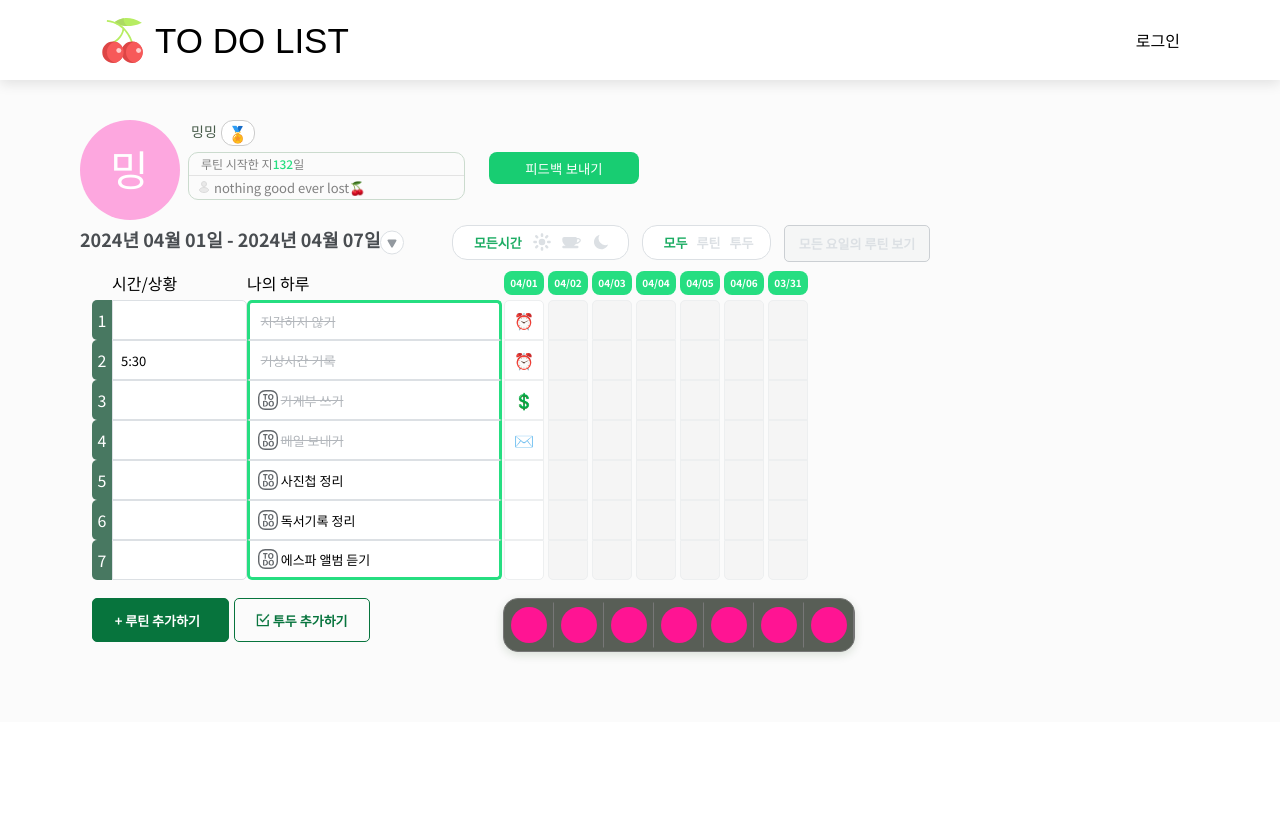
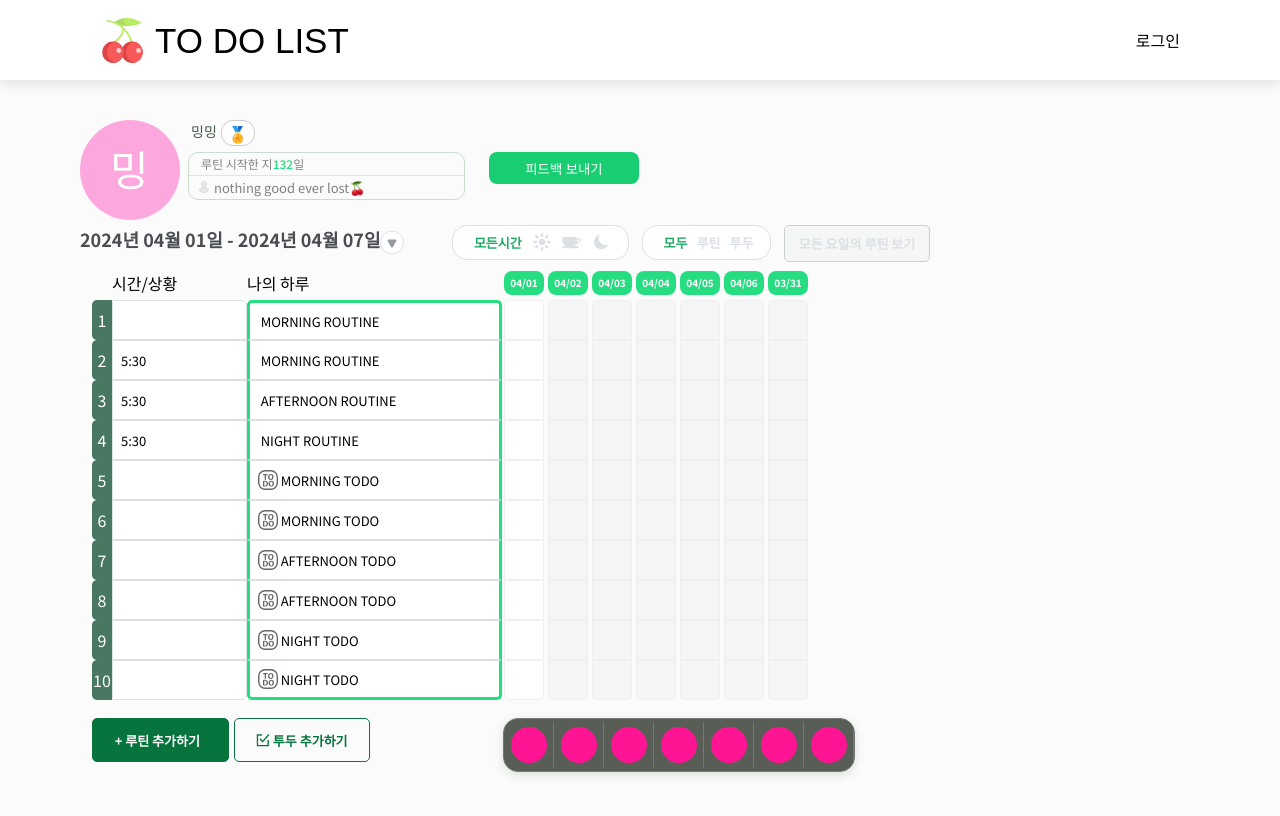
Before and after one commit to hit-that-drum/to-do-list, a React (Create React App) app: page /to-do-list in a window 1280 px wide. Shown: the top 816 px of the page. Built offline with nearby package versions, Linux system fonts and the light colour scheme; a web font is replaced by a local one.

Commit message:
투두 리스트 필터 개발 중

```diff
--- a/src/interfaces/index.interface.ts
+++ b/src/interfaces/index.interface.ts
@@ -2,4 +2,5 @@ export interface TfilterBtnState {
   timeFilter: 'ALLTIME' | 'MORNING' | 'AFTERNOON' | 'NIGHT';
   typeFilter: 'ALLTYPE' | 'ROUTINE' | 'TODO';
   allWeekRoutine: boolean;
+  filterType: 'TIME' | 'TYPE' | 'ALLWEEK';
 }
--- a/src/pages/ToDoList/ToDoTable.tsx
+++ b/src/pages/ToDoList/ToDoTable.tsx
@@ -101,32 +101,45 @@ const ToDoTable = ({
   useEffect(() => {
     const numtodate = numToDate(nowWeekNum);
     const filterTableData = fullTableData?.[numtodate];
+    console.log('filterrr', filterBtnState.timeFilter, filterBtnState.typeFilter, filterBtnState.filterType);
+    if (filterBtnState.filterType === 'TIME') {
       if (filterBtnState.timeFilter === 'ALLTIME') {
+        console.log('ALLTIME');
         setNumbering(filterTableData ? filterTableData.length : 0);
         setRoutinesTodos(filterTableData || []);
       } else if (filterBtnState.timeFilter === 'MORNING') {
+        console.log('MORNING');
         const filteredMorning = filterTableData?.filter((el) => el.timeType === 'MORNING');
         setNumbering(filteredMorning ? filteredMorning.length : 0);
         setRoutinesTodos(filteredMorning || []);
       } else if (filterBtnState.timeFilter === 'AFTERNOON') {
+        console.log('AFTERNOON');
         const filteredAfternoon = filterTableData?.filter((el) => el.timeType === 'AFTERNOON');
         setNumbering(filteredAfternoon ? filteredAfternoon.length : 0);
         setRoutinesTodos(filteredAfternoon || []);
       } else if (filterBtnState.timeFilter === 'NIGHT') {
+        console.log('NIGHT');
         const filteredNight = filterTableData?.filter((el) => el.timeType === 'NIGHT');
         setNumbering(filteredNight ? filteredNight.length : 0);
         setRoutinesTodos(filteredNight || []);
-    } else if (filterBtnState.typeFilter === 'ALLTYPE') {
+      }
+    } else if (filterBtnState.filterType === 'TYPE') {
+      if (filterBtnState.typeFilter === 'ALLTYPE') {
+        console.log('ALLTYPE');
         setNumbering(filterTableData ? filterTableData.length : 0);
         setRoutinesTodos(filterTableData || []);
       } else if (filterBtnState.typeFilter === 'ROUTINE') {
+        console.log('ROUTINE');
         const filteredRoutine = filterTableData?.filter((el) => el.taskType === 'ROUTINE');
+        console.log('f', filteredRoutine);
         setNumbering(filteredRoutine ? filteredRoutine.length : 0);
         setRoutinesTodos(filteredRoutine || []);
       } else if (filterBtnState.typeFilter === 'TODO') {
+        console.log('TODO');
         const filteredTodo = filterTableData?.filter((el) => el.taskType === 'TODO');
         setNumbering(filteredTodo ? filteredTodo.length : 0);
         setRoutinesTodos(filteredTodo || []);
+      }
     }
   }, [filterBtnState, fullTableData, nowWeekNum]);
 
--- a/src/pages/ToDoList/index.tsx
+++ b/src/pages/ToDoList/index.tsx
@@ -54,19 +54,22 @@ const ToDoList = () => {
   const [filterBtnState, setFilterBtnState] = useState<TfilterBtnState>({
     timeFilter: 'ALLTIME',
     typeFilter: 'ALLTYPE',
-    allWeekRoutine: false
+    allWeekRoutine: false,
+    filterType: 'TIME'
   });
-  const { timeFilter, typeFilter, allWeekRoutine } = filterBtnState;
+  const { timeFilter, typeFilter, allWeekRoutine, filterType } = filterBtnState;
   const now = dayjs();
   const [selectDay, setSelectDay] = useState<number | null>(now.day());
 
   const handleChangeFilter = (event: React.MouseEvent<HTMLButtonElement, MouseEvent>) => {
     const { name } = event.currentTarget;
+    console.log('name', name);
     if (name === 'ALLTIME' || name === 'MORNING' || name === 'AFTERNOON' || name === 'NIGHT') {
       setFilterBtnState((prev) => {
         return {
           ...prev,
-          timeFilter: name
+          timeFilter: name,
+          filterType: 'TIME'
         };
       });
     }
@@ -74,7 +77,8 @@ const ToDoList = () => {
       setFilterBtnState((prev) => {
         return {
           ...prev,
-          typeFilter: name
+          typeFilter: name,
+          filterType: 'TYPE'
         };
       });
     }
@@ -82,7 +86,8 @@ const ToDoList = () => {
       setFilterBtnState((prev) => {
         return {
           ...prev,
-          allWeekRoutine: !allWeekRoutine
+          allWeekRoutine: !allWeekRoutine,
+          filterType: 'ALLWEEK'
         };
       });
     }
@@ -105,7 +110,12 @@ const ToDoList = () => {
             </button>
           </div>
           <div className="routine-table-wrapper">
-            <FilterButtonSection timeFilter={timeFilter} typeFilter={typeFilter} allWeekRoutine={allWeekRoutine}>
+            <FilterButtonSection
+              timeFilter={timeFilter}
+              typeFilter={typeFilter}
+              allWeekRoutine={allWeekRoutine}
+              filterType={filterType}
+            >
               <div className="time-filter-button">
                 {timeFilterButton.map((el) => {
                   return (
--- a/src/pages/ToDoList/mockdata.ts
+++ b/src/pages/ToDoList/mockdata.ts
@@ -6,19 +6,37 @@ const mockdata = [
       {
         orderNo: 1,
         taskType: 'ROUTINE',
-        timeType: '',
+        timeType: 'MORNING',
         appointedTime: null,
-        description: '지각하지 않기',
-        status: true,
+        description: 'MORNING ROUTINE',
+        status: false,
         statusDesc: '⏰'
       },
       {
         orderNo: 2,
         taskType: 'ROUTINE',
-        timeType: '',
+        timeType: 'MORNING',
         appointedTime: '5:30',
-        description: '기상시간 기록',
-        status: true,
+        description: 'MORNING ROUTINE',
+        status: false,
+        statusDesc: '⏰'
+      },
+      {
+        orderNo: 3,
+        taskType: 'ROUTINE',
+        timeType: 'AFTERNOON',
+        appointedTime: '5:30',
+        description: 'AFTERNOON ROUTINE',
+        status: false,
+        statusDesc: '⏰'
+      },
+      {
+        orderNo: 4,
+        taskType: 'ROUTINE',
+        timeType: 'NIGHT',
+        appointedTime: '5:30',
+        description: 'NIGHT ROUTINE',
+        status: false,
         statusDesc: '⏰'
       }
     ],
@@ -26,47 +44,56 @@ const mockdata = [
       {
         orderNo: 1,
         taskType: 'TODO',
-        timeType: '',
+        timeType: 'MORNING',
         appointedTime: null,
-        description: '가계부 쓰기',
-        status: true,
+        description: 'MORNING TODO',
+        status: false,
         statusDesc: '💲'
       },
       {
         orderNo: 2,
         taskType: 'TODO',
-        timeType: '',
+        timeType: 'MORNING',
         appointedTime: null,
-        description: '메일 보내기',
-        status: true,
+        description: 'MORNING TODO',
+        status: false,
         statusDesc: '✉️'
       },
       {
         orderNo: 3,
         taskType: 'TODO',
-        timeType: '',
+        timeType: 'AFTERNOON',
         appointedTime: null,
-        description: '사진첩 정리',
+        description: 'AFTERNOON TODO',
         status: false,
         statusDesc: '🖼️'
       },
       {
         orderNo: 4,
         taskType: 'TODO',
-        timeType: '',
+        timeType: 'AFTERNOON',
         appointedTime: null,
-        description: '독서기록 정리',
+        description: 'AFTERNOON TODO',
         status: false,
         statusDesc: '📚'
       },
       {
         orderNo: 5,
         taskType: 'TODO',
-        timeType: '',
+        timeType: 'NIGHT',
         appointedTime: null,
-        description: '에스파 앨범 듣기',
+        description: 'NIGHT TODO',
         status: false,
-        statusDesc: '🧚‍♀️'
+        statusDesc: '🧚‍'
+      },
+      {
+        orderNo: 6,
+        taskType: 'TODO',
+        timeType: 'NIGHT',
+        appointedTime: null,
+        description: 'NIGHT TODO',
+        status: false,
+        statusDesc: ''
       }
     ]
   },
```
Lines whose indentation alone changed are shown as unchanged.
